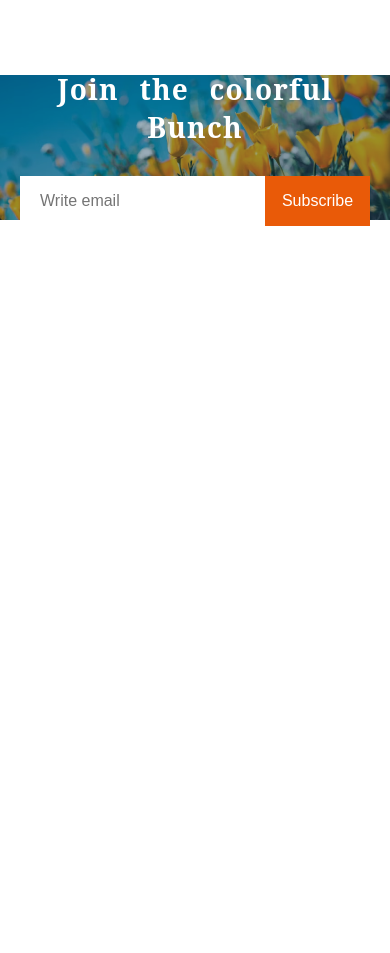
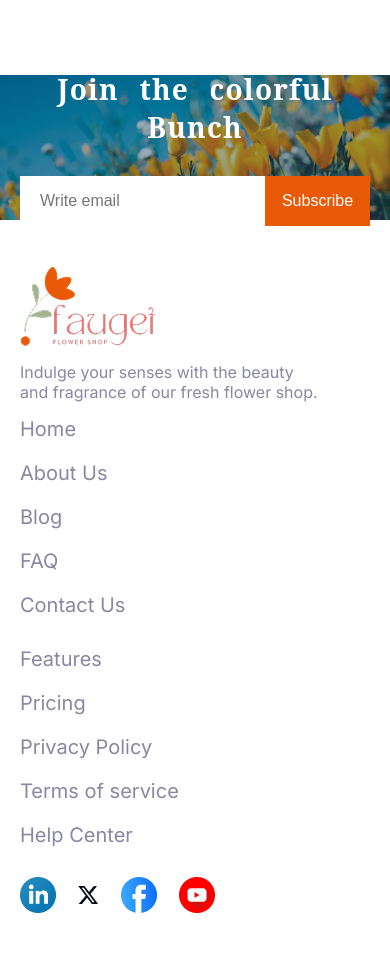
Before and after one commit to Taoshif1/PH-A2, a plain HTML site: page index.html in a window 390 px wide. Shown: the part 2245-3198 px from the top of the page. Before the commit the page ends 2545 px from the top, so only its background shows below. Drawn offline with Linux system fonts and the light colour scheme; a web font is replaced by a local one.

Commit message:
footer completed with styles & responsiveness

```diff
--- a/index.html
+++ b/index.html
@@ -172,29 +172,58 @@
             </div>
         </section>
 
+
+
     </main>
 
-    <footer>
+    <!-- 6. Footer Section: Website logo on the left. Home, features link items just like Figma.
+    Mobile Responsiveness: Responsive design like Figma -->
+    <footer class="inter-regular grayish-clr">
+            <div class="footer-container container">
+                <div class="footer-about">
+                    <div class="logo">
+                        <img src="./assets/logo.png" alt="logo">
+                    </div>
+                        <p class="">Indulge your senses with the beauty and fragrance of our fresh flower shop. </p>
+                </div>
 
+                <div class="footer-links-column inter-regular icons">
+                    <ul>
+                        <li><a href="">Home</a></li>
+                        <li><a href="">About Us</a></li>
+                        <li><a href="">Blog</a></li>
+                        <li><a href="">FAQ</a></li>
+                        <li><a href="">Contact Us</a></li>
+                    </ul>
+                </div>
+
+                <div class="icons">
+                    <ul>
+                        <li><a href="">Features</a></li>
+                        <li><a href="">Pricing</a></li>
+                        <li><a href="">Privacy Policy</a></li>
+                        <li><a href="">Terms of service</a></li>
+                        <li><a href="">Help Center</a></li>
+                    </ul>
+                </div>
+
+                <div class="icons">
+                    <img src="./assets/icon-linkedin.png" alt="">
+                    <img src="./assets/icon-twitter.png" alt="">
+                    <img src="./assets/icon-facebook.png" alt="">
+                    <img src="./assets/icon-youtube.png" alt="">
+                </div>
+
+
+            </div>
     </footer>
 
 </body>
 </html>
 
 
-<!-- ✅ Main Requirements (50 Marks)
+<!--
 
-
-
-
-
-
-
-
-6. Footer Section
-Website logo on the left
-Home, features link items just like Figma
-Mobile Responsiveness: Responsive design like Figma
 🧪 Challenges Part ( 10 Mark)
 Latest Deal Section
 Title and subtitles
--- a/style.css
+++ b/style.css
@@ -267,8 +267,41 @@ html, body {
 
 
 
-/* section */
+/* Footer Section */
 
+.footer-container {
+    display: flex;
+    justify-content: space-between;
+    align-items: flex-start;
+    gap: 40px;
+    padding-bottom: 40px;
+    flex-wrap: wrap;
+}
+.footer-about {
+    max-width: 300px;
+}
+.logo {
+    margin-bottom: 10px;
+}
+.footer-links-column ul, .icons ul {
+    list-style: none;
+}
+.footer-links-column a, .icons a {
+    display: block;
+    color: #8987A1;
+    font-size: 20px;
+    text-decoration: none;
+    margin-bottom: 20px;
+    transition: color 0.3s ease;
+}
+.footer-links-column a:hover, .icons a:hover {
+    color: #E95A08;
+}
+.footer-container div:last-child {
+    display: flex;
+    gap: 22px;
+    align-items: center;
+}
 
 
 /* Responsiveness */
@@ -341,6 +374,35 @@ html, body {
         .join-form button {
             width: 30%;
     }
+
+    /* footer sec */
+    .footer-container {
+        flex-direction: column;
+        align-items: left;
+        text-align: left;
+        gap: 0;
+    }
+    .logo{
+        justify-content: lef;
+        text-align: left;
+        margin-top: -40px;
+        margin-bottom: 10px;
+    }
+    .footer-about {
+        display: flex;
+        flex-direction: column;
+        margin: 5px 0;
+        justify-content: left;
+
+    }
+    .footer-container div:last-child {
+        justify-content: center; /* Center the icons within their row */
+    }
+    .icons{
+        margin-top: 10px;
+    }
+
+
 }
 
 /* Tablet size */
```
